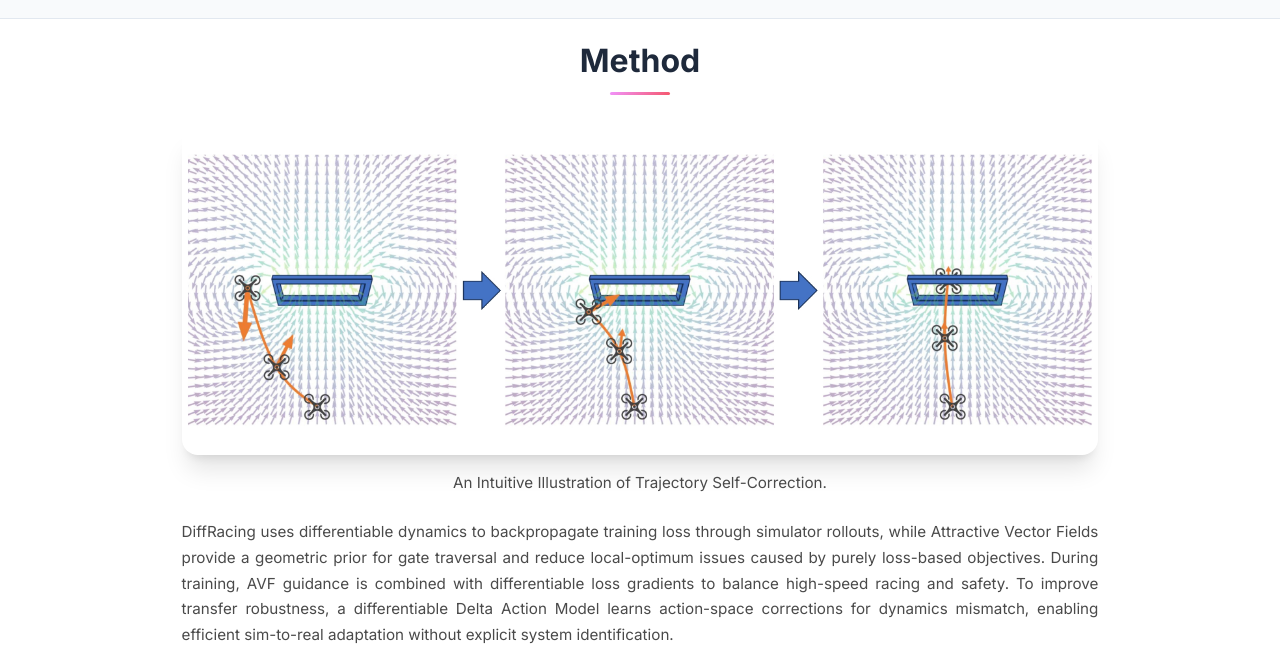
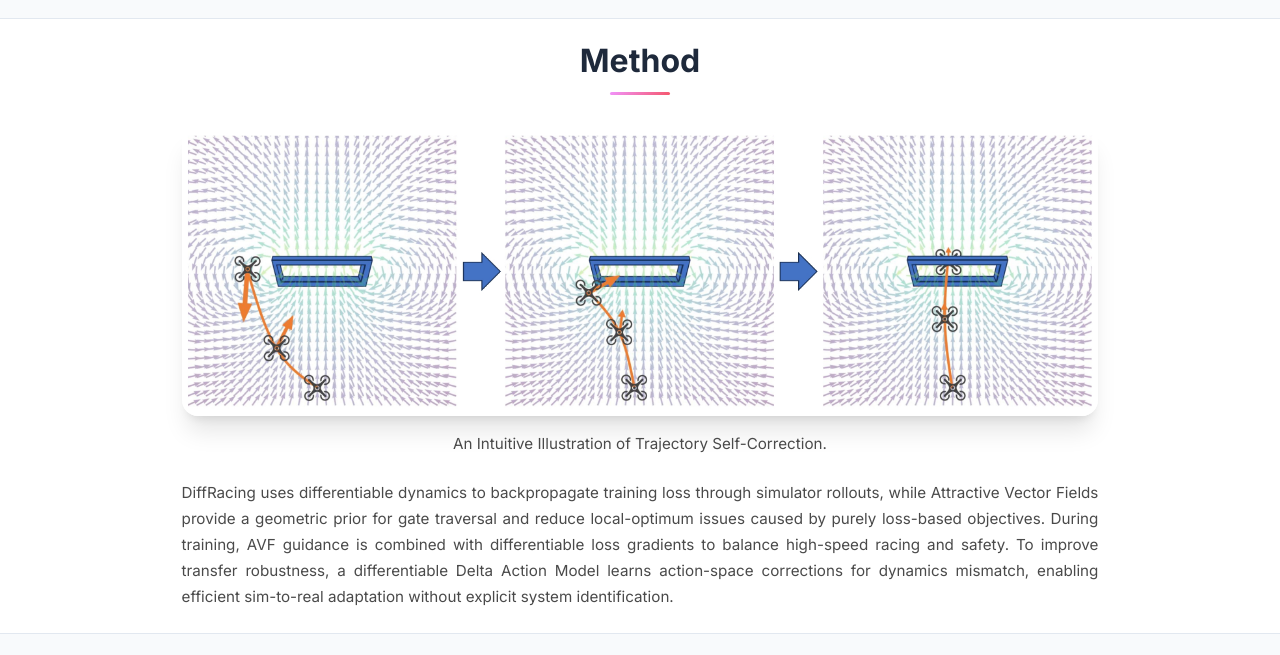
Before and after one commit to nbsy000/DiffRacingWeb, a plain HTML site: page index.html in a window 1280 px wide. Shown: the part 2000-2655 px from the top of the page. Drawn offline with nearby package versions, Linux system fonts and the light colour scheme; some icons are missing.

Commit message:
codex modified 2

```diff
--- a/index.html
+++ b/index.html
@@ -346,7 +346,7 @@
       <h2 class="title is-3">Method</h2>
       <div class="columns is-centered has-text-centered">
         <div class="column is-four-fifths">
-          <div class="framework-figure">
+          <div class="method-figure">
             <img src="static/images/fig_4.jpg" alt="Trajectory self-correction under attractive vector fields" loading="lazy"/>
           </div>
           <p class="subtitle has-text-centered realworld-caption">
--- a/static/css/index.css
+++ b/static/css/index.css
@@ -254,6 +254,22 @@ body {
   width: 100%;
   height: auto;
   aspect-ratio: 2886 / 1032;
+  object-fit: contain;
+  border-radius: var(--border-radius-lg);
+  box-shadow: var(--shadow-xl);
+}
+
+.method-figure {
+  width: 100%;
+  max-width: 1220px;
+  margin: 0 auto 1rem;
+}
+
+.method-figure img {
+  display: block;
+  width: 100%;
+  height: auto;
+  aspect-ratio: 2816 / 888;
   object-fit: contain;
   border-radius: var(--border-radius-lg);
   box-shadow: var(--shadow-xl);
```
